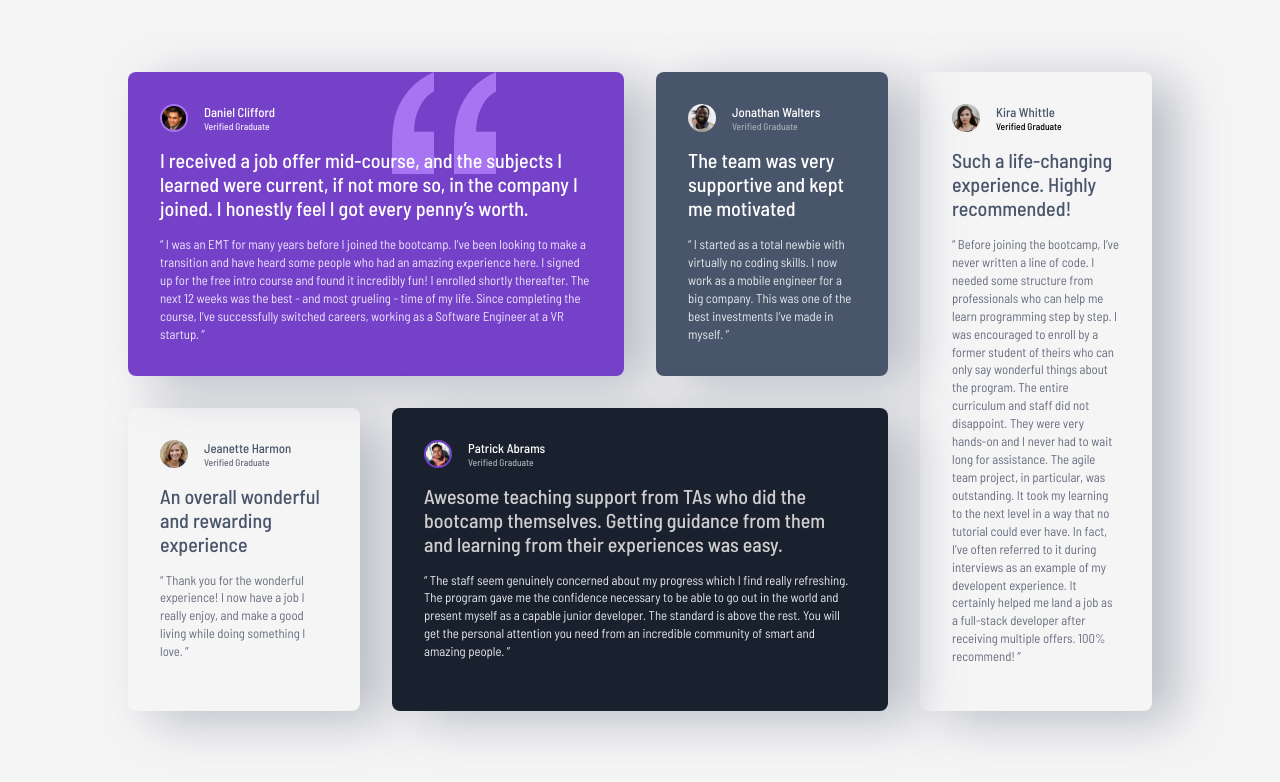
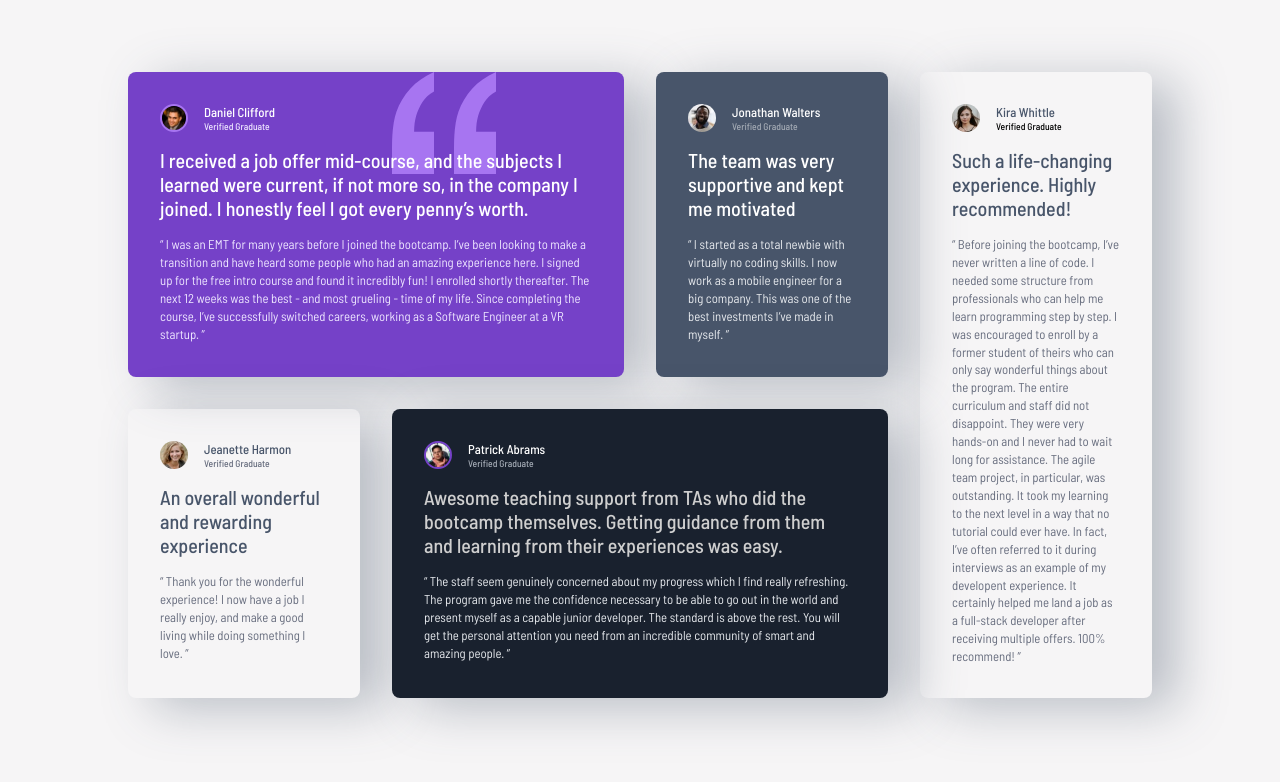
Before and after one commit to maryam-hytham/testimonials-grid-section, a website: page index.html in a window 1280 px wide. Shown: the part 120-902 px from the top of the page. Drawn offline with Linux system fonts and the light colour scheme.

Commit message:
Fix grid row height to allow for automatic adjustment in desktop layout

```diff
--- a/styles.css
+++ b/styles.css
@@ -154,7 +154,7 @@ blockquote {
   main {
     display: grid;
     grid-template-columns: repeat(4, 1fr);
-    grid-template-rows: repeat(2, minmax(288px));
+    grid-template-rows: repeat(2, minmax(288px,auto));
     gap: 2rem;
     grid-template-areas:
       "a a b e"
```
